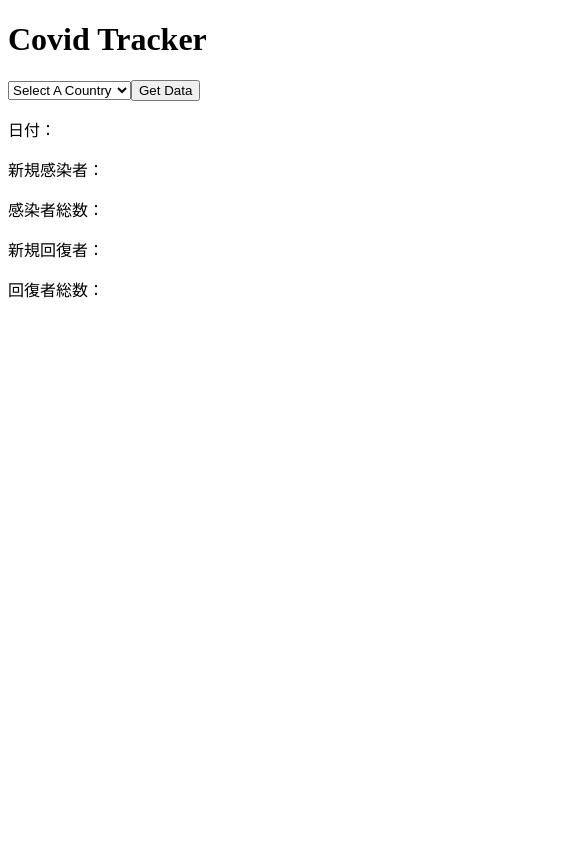
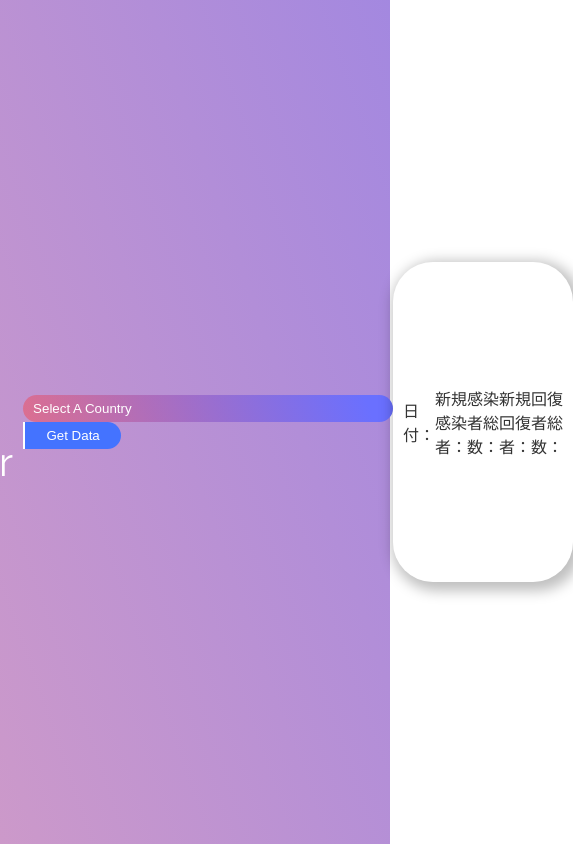
Before and after one commit to naorex/react-typescript-book-corona-tracker, a React (Create React App) app in the folder react-corona-tracker-app/: page / in a window 390 px wide. Shown: the whole page, 573 px wide, since content can reach past the window. Built offline with nearby package versions, Linux system fonts and the light colour scheme.

Commit message:
UPDATE : package.json

```diff
--- a/react-corona-tracker-app/package.json
+++ b/react-corona-tracker-app/package.json
@@ -9,6 +9,7 @@
     "@testing-library/user-event": "^13.5.0",
     "react": "^19.2.3",
     "react-dom": "^19.2.3",
+    "react-router-dom": "^7.11.0",
     "react-scripts": "5.0.1",
     "web-vitals": "^2.1.4"
   },
--- a/react-corona-tracker-app/src/App.css
+++ b/react-corona-tracker-app/src/App.css
@@ -1,4 +1,340 @@
-.App {
-  background: green;
-  letter-spacing: 10px;
+@import url('https://fonts.googleapis.com/css2?family=Noto+Sans+JP&display=swap');
+@import url('https://fonts.googleapis.com/css2?family=Raleway:wght@400;500;600&display=swap');
+
+html {
+  font-size: 62.5%;
 }
+
+body {
+  font-family: 'Raleway', 'Noto Sans JP', sans-serif;
+  font-weight: 400;
+  font-size: 1.6rem;
+  font-display: swap;
+  color: #333;
+  margin: 0;
+  padding: 0;
+}
+
+/* Top Page */
+.top-page-container {
+  display: flex;
+  justify-content: center;
+  align-items: center;
+  width: 100vw;
+  min-height: 100vh;
+  background: linear-gradient(250.6deg, #6a70ff 7.3%, rgba(255, 53, 53, 0.4) 98.63%);
+  background-size: 400% 400%;
+  /* animation: gradient 12s ease infinite; */
+}
+
+@keyframes gradient {
+  0% {
+    background-position: 0% 50%;
+  }
+  50% {
+    background-position: 100% 50%;
+  }
+  100% {
+    background-position: 0% 50%;
+  }
+}
+
+/* Header */
+.header {
+  position: fixed;
+  top: 0;
+  left: 0;
+  right: 0;
+  z-index: 1;
+  text-align: center;
+  backdrop-filter: blur(5px);
+  width: 100%;
+  padding: 0.6rem 0;
+  background: rgba(255, 255, 255, 0.25);
+}
+
+.header > a {
+  font-size: 1.4rem;
+  color: inherit;
+  margin: 0 2rem;
+}
+
+/* Title */
+h1 {
+  margin: 0;
+  padding-top: 3rem;
+  font-family: 'Raleway';
+  text-align: center;
+  font-weight: 400;
+  font-size: 6rem;
+  line-height: 5rem;
+  letter-spacing: 1rem;
+  color: #fff;
+}
+
+/* Selector */
+.selector-container {
+  margin: 4rem 0;
+}
+
+.selector-container > select {
+  border-radius: 40px 40px 40px 40px;
+  border: transparent;
+  width: 498px;
+  height: 27px;
+  padding: 0.5rem 1rem;
+  appearance: none;
+  color: #fff;
+  background: linear-gradient(250.6deg, #6a70ff 7.3%, rgba(255, 53, 53, 0.4) 98.63%);
+}
+
+.selector-container > select:active,
+.selector-container > select:focus,
+.selector-container > select:hover {
+  outline: 0;
+  border: none;
+  cursor: pointer;
+}
+
+.selector-container > button {
+  width: 98px;
+  height: 27px;
+  border-radius: 0 40px 40px 0;
+  background: #4473ff;
+  border: none;
+  border-left: 2px solid #fff;
+  color: white;
+  padding: 0.6rem 2rem;
+  text-align: center;
+  text-decoration: none;
+  display: inline-block;
+  cursor: pointer;
+}
+
+.selector-container > button:hover {
+  color: #4473ff;
+  background-color: #fff;
+  transition: 0.3s all;
+}
+
+/* Results */
+.results-container {
+  display: flex;
+  justify-content: center;
+  align-items: center;
+  width: 480px;
+  min-height: 300px;
+  padding: 1rem;
+  border-radius: 40px;
+  background: rgba(255, 255, 255, 0.3);
+  backdrop-filter: blur(20px);
+  box-shadow: 4px 4px 13px 5px rgba(0, 0, 0, 0.25);
+}
+
+.results-container p span {
+  font-size: 3.4rem;
+  color: #4473ff;
+  margin-left: 2rem;
+  font-weight: 600;
+  letter-spacing: 0.1rem;
+}
+
+/* For responsive design */
+@media only screen and (max-width: 600px) {
+  h1 {
+    margin-top: 3rem;
+    font-size: 4rem;
+    line-height: 2rem;
+  }
+  .selector-container > select {
+    width: 370px;
+  }
+  .results-container {
+    width: 350px;
+  }
+}
+
+/* World Page */
+.world-page-container {
+  height: 100%;
+  padding: 4rem 3rem;
+  background: linear-gradient(250.6deg, #6a70ff 7.3%, rgba(255, 53, 53, 0.4) 98.63%);
+  background-size: 300% 300%;
+  /* 	animation: gradient 14s ease infinite; */
+}
+
+.card-container {
+  margin-top: 4rem;
+  display: grid;
+  grid-template-columns: repeat(auto-fit, minmax(250px, 1fr));
+  gap: 2rem;
+}
+
+.card {
+  display: flex;
+  justify-content: center;
+  padding: 1rem 3rem;
+  border-radius: 40px;
+  background: rgba(255, 255, 255, 0.3);
+  backdrop-filter: blur(20px);
+  box-shadow: 4px 4px 13px 5px rgba(0, 0, 0, 0.25);
+}
+
+.card h2 {
+  font-weight: 500;
+  text-align: center;
+}
+
+.card p span {
+  font-size: 2.5rem;
+  color: #ff57ae;
+  margin-left: 1.5rem;
+  font-weight: 600;
+  letter-spacing: 0.1rem;
+}
+
+/* Loading */
+.loading {
+  color: #fe5c5c;
+  font-size: 90px;
+  text-indent: -9999em;
+  overflow: hidden;
+  width: 1em;
+  height: 1em;
+  border-radius: 50%;
+  margin: 72px auto;
+  position: relative;
+  -webkit-transform: translateZ(0);
+  -ms-transform: translateZ(0);
+  transform: translateZ(0);
+  -webkit-animation:
+    load6 1.7s infinite ease,
+    round 1.7s infinite ease;
+  animation:
+    load6 1.7s infinite ease,
+    round 1.7s infinite ease;
+}
+@-webkit-keyframes load6 {
+  0% {
+    box-shadow:
+      0 -0.83em 0 -0.4em,
+      0 -0.83em 0 -0.42em,
+      0 -0.83em 0 -0.44em,
+      0 -0.83em 0 -0.46em,
+      0 -0.83em 0 -0.477em;
+  }
+  5%,
+  95% {
+    box-shadow:
+      0 -0.83em 0 -0.4em,
+      0 -0.83em 0 -0.42em,
+      0 -0.83em 0 -0.44em,
+      0 -0.83em 0 -0.46em,
+      0 -0.83em 0 -0.477em;
+  }
+  10%,
+  59% {
+    box-shadow:
+      0 -0.83em 0 -0.4em,
+      -0.087em -0.825em 0 -0.42em,
+      -0.173em -0.812em 0 -0.44em,
+      -0.256em -0.789em 0 -0.46em,
+      -0.297em -0.775em 0 -0.477em;
+  }
+  20% {
+    box-shadow:
+      0 -0.83em 0 -0.4em,
+      -0.338em -0.758em 0 -0.42em,
+      -0.555em -0.617em 0 -0.44em,
+      -0.671em -0.488em 0 -0.46em,
+      -0.749em -0.34em 0 -0.477em;
+  }
+  38% {
+    box-shadow:
+      0 -0.83em 0 -0.4em,
+      -0.377em -0.74em 0 -0.42em,
+      -0.645em -0.522em 0 -0.44em,
+      -0.775em -0.297em 0 -0.46em,
+      -0.82em -0.09em 0 -0.477em;
+  }
+  100% {
+    box-shadow:
+      0 -0.83em 0 -0.4em,
+      0 -0.83em 0 -0.42em,
+      0 -0.83em 0 -0.44em,
+      0 -0.83em 0 -0.46em,
+      0 -0.83em 0 -0.477em;
+  }
+}
+@keyframes load6 {
+  0% {
+    box-shadow:
+      0 -0.83em 0 -0.4em,
+      0 -0.83em 0 -0.42em,
+      0 -0.83em 0 -0.44em,
+      0 -0.83em 0 -0.46em,
+      0 -0.83em 0 -0.477em;
+  }
+  5%,
+  95% {
+    box-shadow:
+      0 -0.83em 0 -0.4em,
+      0 -0.83em 0 -0.42em,
+      0 -0.83em 0 -0.44em,
+      0 -0.83em 0 -0.46em,
+      0 -0.83em 0 -0.477em;
+  }
+  10%,
+  59% {
+    box-shadow:
+      0 -0.83em 0 -0.4em,
+      -0.087em -0.825em 0 -0.42em,
+      -0.173em -0.812em 0 -0.44em,
+      -0.256em -0.789em 0 -0.46em,
+      -0.297em -0.775em 0 -0.477em;
+  }
+  20% {
+    box-shadow:
+      0 -0.83em 0 -0.4em,
+      -0.338em -0.758em 0 -0.42em,
+      -0.555em -0.617em 0 -0.44em,
+      -0.671em -0.488em 0 -0.46em,
+      -0.749em -0.34em 0 -0.477em;
+  }
+  38% {
+    box-shadow:
+      0 -0.83em 0 -0.4em,
+      -0.377em -0.74em 0 -0.42em,
+      -0.645em -0.522em 0 -0.44em,
+      -0.775em -0.297em 0 -0.46em,
+      -0.82em -0.09em 0 -0.477em;
+  }
+  100% {
+    box-shadow:
+      0 -0.83em 0 -0.4em,
+      0 -0.83em 0 -0.42em,
+      0 -0.83em 0 -0.44em,
+      0 -0.83em 0 -0.46em,
+      0 -0.83em 0 -0.477em;
+  }
+}
+@-webkit-keyframes round {
+  0% {
+    -webkit-transform: rotate(0deg);
+    transform: rotate(0deg);
+  }
+  100% {
+    -webkit-transform: rotate(360deg);
+    transform: rotate(360deg);
+  }
+}
+@keyframes round {
+  0% {
+    -webkit-transform: rotate(0deg);
+    transform: rotate(0deg);
+  }
+  100% {
+    -webkit-transform: rotate(360deg);
+    transform: rotate(360deg);
+  }
+}
--- a/react-corona-tracker-app/src/App.js
+++ b/react-corona-tracker-app/src/App.js
@@ -30,8 +30,7 @@
   };
   return (
     <div>
-      {console.log(countryData)}
-      <TopPage countriesJson={countriesJson} setCountry={setCountry} getCountryData={getCountryData}></TopPage>
+      <TopPage countriesJson={countriesJson} setCountry={setCountry} getCountryData={getCountryData} countryData={countryData}></TopPage>
     </div>
   );
 }
--- a/react-corona-tracker-app/src/components/Results.js
+++ b/react-corona-tracker-app/src/components/Results.js
@@ -1,11 +1,11 @@
-const Results = () => {
+const Results = (props) => {
   return (
-    <div>
-      <p>日付：</p>
-      <p>新規感染者：</p>
-      <p>感染者総数：</p>
-      <p>新規回復者：</p>
-      <p>回復者総数：</p>
+    <div className="results-container">
+      <p>日付：{props.countryData.date.slice(0, 10)}</p>
+      <p>新規感染者：{props.countryData.newConfirmed.toLocaleString()}</p>
+      <p>感染者総数：{props.countryData.totalConfirmed.toLocaleString()}</p>
+      <p>新規回復者：{props.countryData.newRecovered.toLocaleString()}</p>
+      <p>回復者総数：{props.countryData.totalRecovered.toLocaleString()}</p>
     </div>
   );
 };
--- a/react-corona-tracker-app/src/components/Selector.js
+++ b/react-corona-tracker-app/src/components/Selector.js
@@ -1,6 +1,6 @@
 const Selector = (props) => {
   return (
-    <div>
+    <div className="selector-container">
       <select onChange={(e) => props.setCountry(e.target.value)}>
         <option>Select A Country</option>
         {props.countriesJson.map((country, index) => (
--- a/react-corona-tracker-app/src/pages/TopPage.js
+++ b/react-corona-tracker-app/src/pages/TopPage.js
@@ -4,10 +4,10 @@
 
 const TopPage = (props) => {
   return (
-    <div>
+    <div className="top-page-container">
       <Title></Title>
       <Selector countriesJson={props.countriesJson} setCountry={props.setCountry} getCountryData={props.getCountryData}></Selector>
-      <Results></Results>
+      <Results countryData={props.countryData}></Results>
     </div>
   );
 };
```
Also changed, not shown: 1 other file (tests, documents, lock files or other folders).
